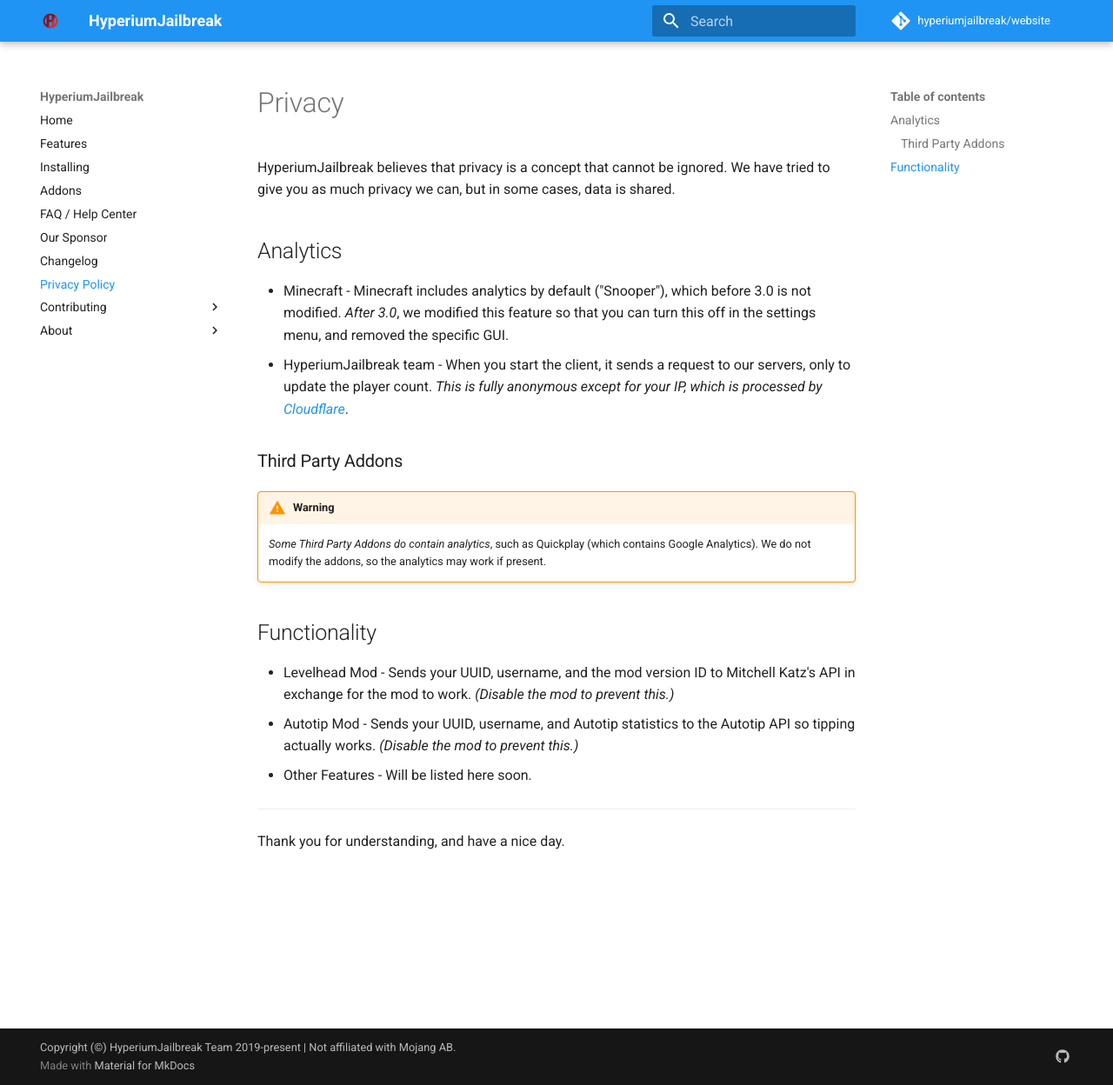
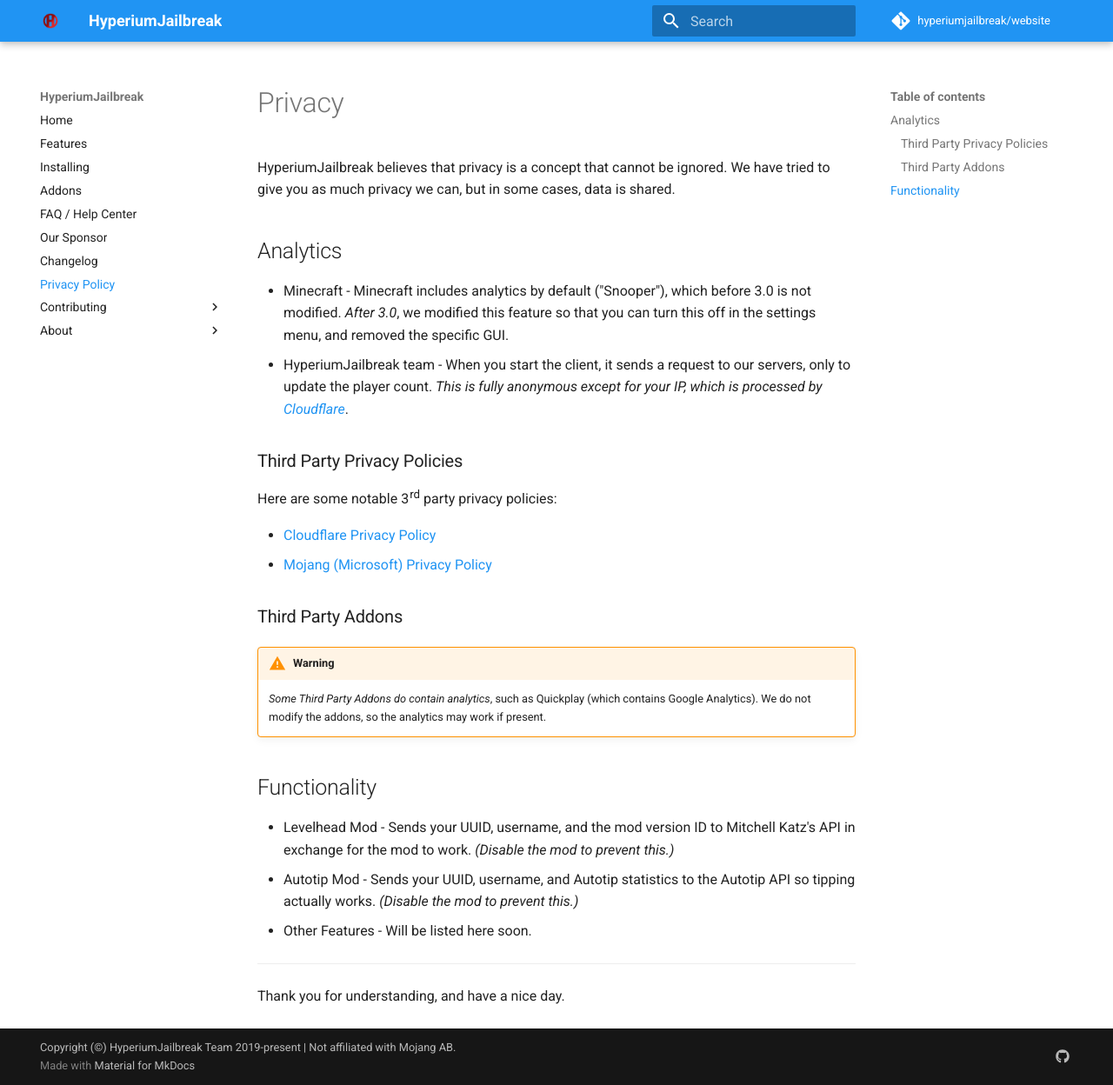
Before and after one commit to hyperiumjailbreak/hyperiumjailbreak.github.io, an MkDocs documentation site: the page built from docs/privacy.md, in a window 1280 px wide and 1248 px high. Shown: the whole window at 87% size. Built offline with MkDocs 1.6.1 and Material for MkDocs 9.7.7, drawn with Linux system fonts in a browser that asks for light colours; comment, search, counter and statistics services are not loaded.

Commit message:
Add 3rd party privacy policy links

```diff
--- a/docs/privacy.md
+++ b/docs/privacy.md
@@ -7,6 +7,13 @@
 
 * Minecraft - Minecraft includes analytics by default ("Snooper"), which before 3.0 is not modified. *After 3.0*, we modified this feature so that you can turn this off in the settings menu, and removed the specific GUI.
 * HyperiumJailbreak team - When you start the client, it sends a request to our servers, only to update the player count. *This is fully anonymous except for your IP, which is processed by [Cloudflare](https://cloudflare.com)*.
+
+### Third Party Privacy Policies
+
+Here are some notable 3rd party privacy policies:
+
+* [Cloudflare Privacy Policy](https://www.cloudflare.com/privacypolicy/)
+* [Mojang (Microsoft) Privacy Policy](https://privacy.microsoft.com/en-US/privacystatement)
 
 ### Third Party Addons
 
```
